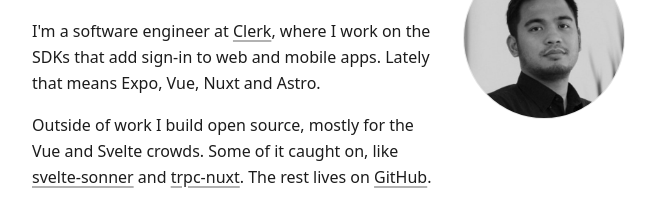
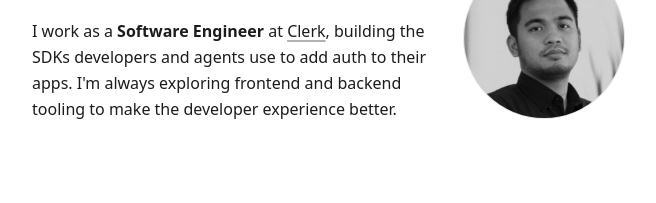
Before and after one commit to wobsoriano/site, an Astro site: page / in a window 1280 px wide. Shown: the part 218-421 px from the top of the page, without its empty margins (312-968 px from the left). Built offline with nearby package versions, Linux system fonts and the light colour scheme; Astro itself is replaced by a stand-in of ours; no server answers.

Commit message:
Restore a single intro paragraph on the home page

```diff
--- a/src/pages/index.astro
+++ b/src/pages/index.astro
@@ -2,7 +2,6 @@
 import Base from "../layouts/Base.astro";
 import Portrait from "../components/Portrait.astro";
 import ProjectList from "../components/ProjectList.astro";
-import { socialLinks } from "../config";
 import { getProjects } from "../lib/stars";
 
 const projects = (await getProjects()).slice(0, 5);
@@ -12,18 +11,12 @@ const projects = (await getProjects()).slice(0, 5);
   <section class="flow-root">
     <Portrait />
     <h1 class="mb-6 text-3xl font-semibold tracking-tight text-ink sm:text-4xl">Hi, I'm Robert!</h1>
-    <div class="space-y-4 text-pretty">
-      <p>
-        I'm a software engineer at <a href="https://clerk.com" target="_blank" rel="noopener noreferrer" class="link">Clerk</a>,
-        where I work on the SDKs that add sign-in to web and mobile apps. Lately that means Expo, Vue, Nuxt and Astro.
-      </p>
-      <p>
-        Outside of work I build open source, mostly for the Vue and Svelte crowds. Some of it caught on, like
-        <a href="https://svelte-sonner.vercel.app" target="_blank" rel="noopener noreferrer" class="link">svelte-sonner</a>
-        and <a href="https://trpc-nuxt.pages.dev" target="_blank" rel="noopener noreferrer" class="link">trpc-nuxt</a>.
-        The rest lives on <a href={socialLinks.github} target="_blank" rel="noopener noreferrer" class="link">GitHub</a>.
-      </p>
-    </div>
+    <p class="text-pretty">
+      I work as a <strong class="font-semibold text-ink">Software Engineer</strong> at
+      <a href="https://clerk.com" target="_blank" rel="noopener noreferrer" class="link">Clerk</a>, building the SDKs
+      developers and agents use to add auth to their apps. I'm always exploring frontend and backend tooling to make the developer
+      experience better.
+    </p>
   </section>
 
   <section class="mt-16" aria-labelledby="projects-heading">
```
